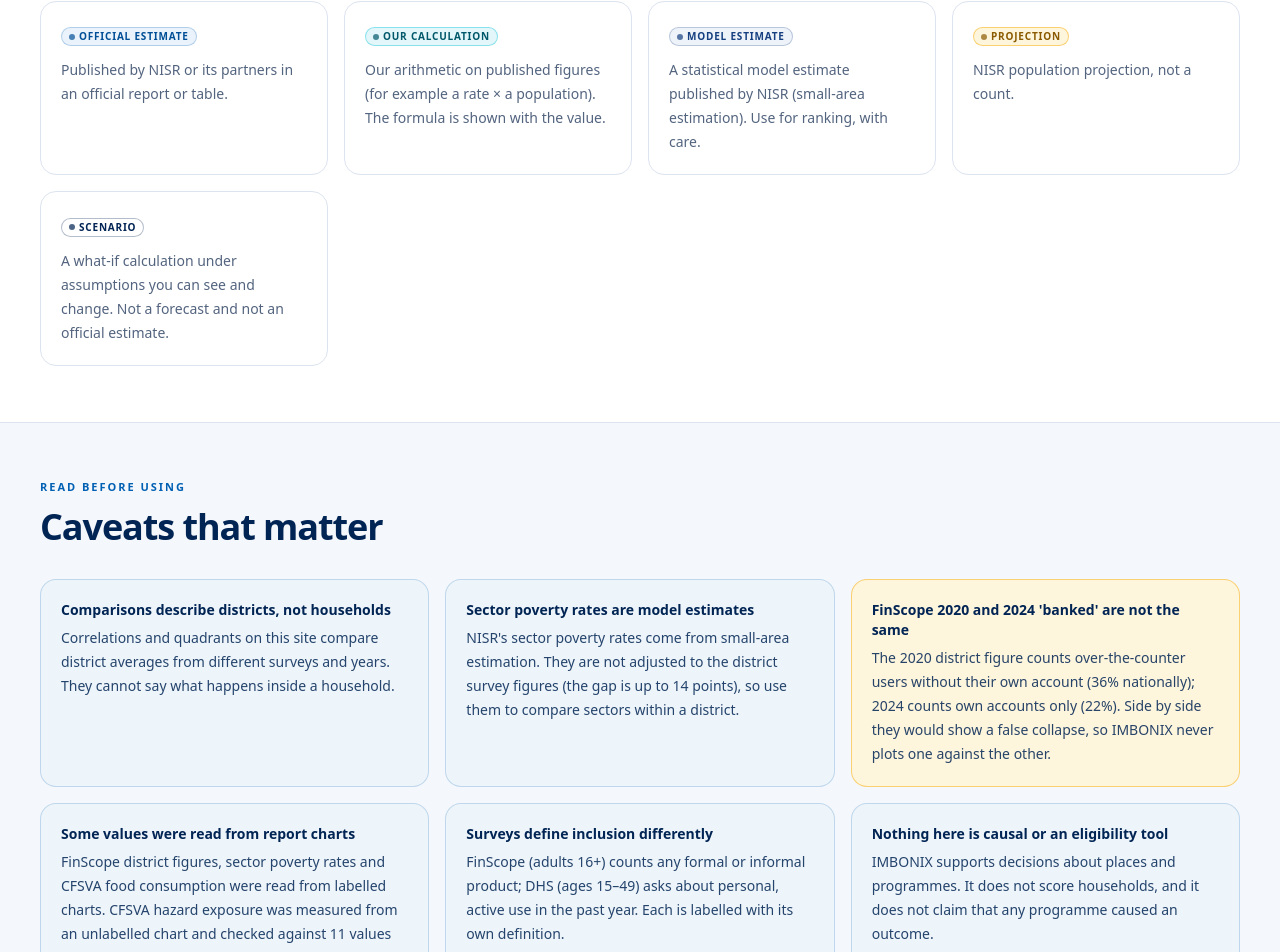
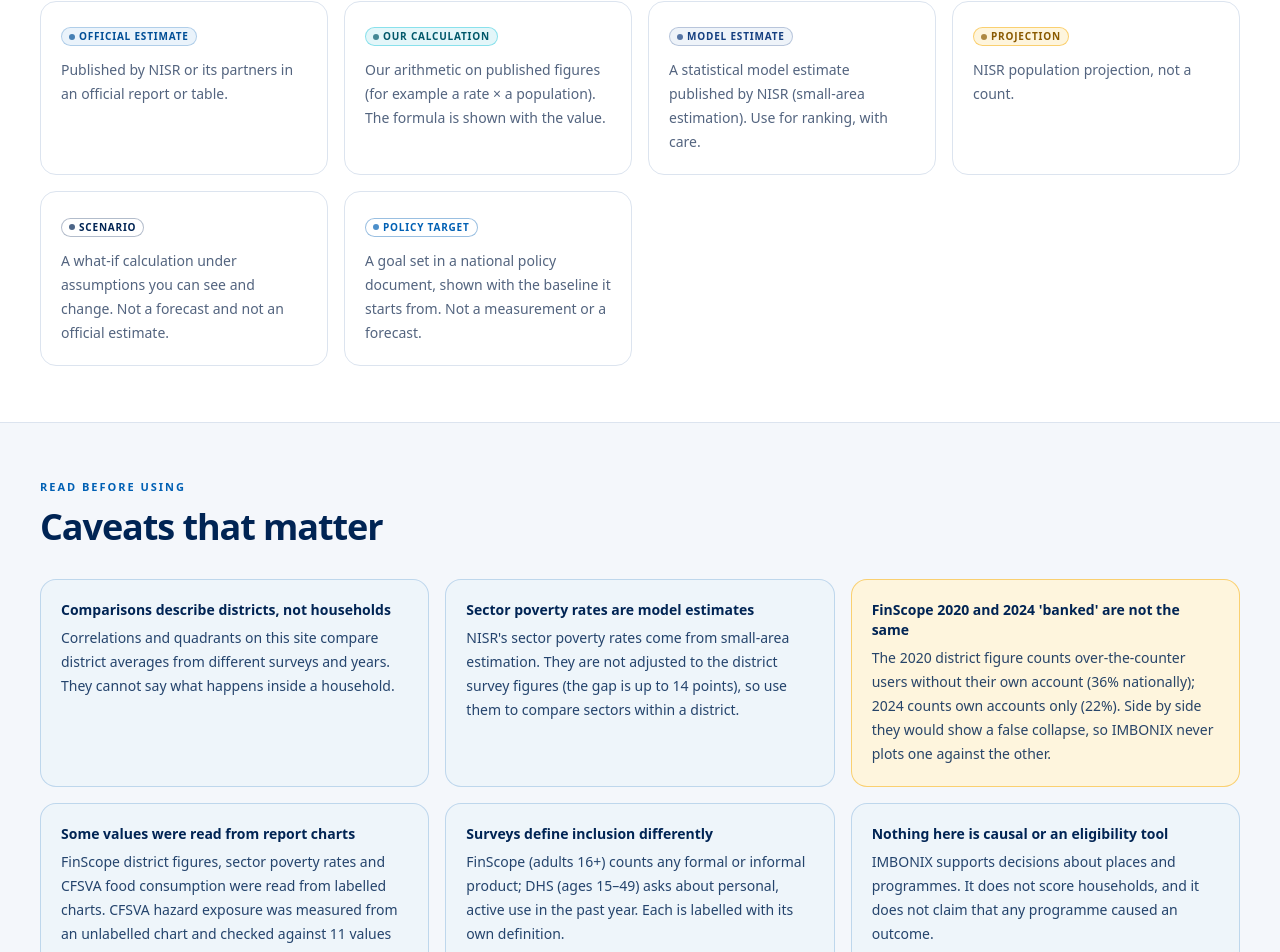
Before and after one commit to dieumerci-niyonkuru/imbonix-nisr-hackathon-2026, a Next.js app in the folder apps/web/: page /data in a window 1280 px wide. Shown: the part 1388-2340 px from the top of the page. Built offline with nearby package versions, Linux system fonts and the light colour scheme.

Commit message:
feat(web): add a policy target status for goals set in policy documents
Targets are neither measurements nor forecasts, so charts that show them now say so. The methods page lists the new status with the others, and the contributing guide and pull request checklist name it.

```diff
--- a/apps/web/src/components/ui/status-badge.tsx
+++ b/apps/web/src/components/ui/status-badge.tsx
@@ -6,6 +6,7 @@ const STYLES: Record<string, string> = {
   model_estimate: "bg-mist text-navy-700 ring-navy-700/25",
   projection: "bg-sun-soft text-sun-ink ring-sun/60",
   scenario: "bg-white text-ink ring-ink/30",
+  target: "bg-white text-royal ring-royal/40",
 };
 
 export function StatusBadge({ status, className = "" }: { status: string; className?: string }) {
@@ -26,4 +27,5 @@ export const STATUS_DESCRIPTION: Record<string, string> = {
   model_estimate: "A statistical model estimate published by NISR (small-area estimation). Use for ranking, with care.",
   projection: "NISR population projection, not a count.",
   scenario: "A what-if calculation under assumptions you can see and change. Not a forecast and not an official estimate.",
+  target: "A goal set in a national policy document, shown with the baseline it starts from. Not a measurement or a forecast.",
 };
--- a/apps/web/src/lib/format.ts
+++ b/apps/web/src/lib/format.ts
@@ -40,4 +40,5 @@ export const STATUS_LABEL: Record<string, string> = {
   model_estimate: "Model estimate",
   projection: "Projection",
   scenario: "Scenario",
+  target: "Policy target",
 };
```
Also changed, not shown: 2 other files (tests, documents, lock files or other folders).
